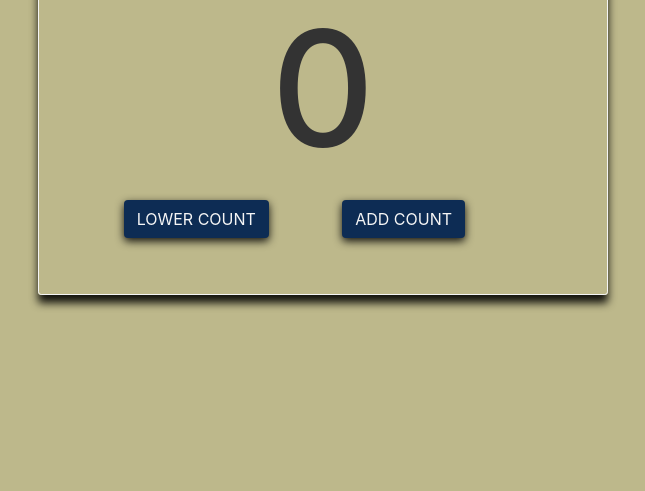
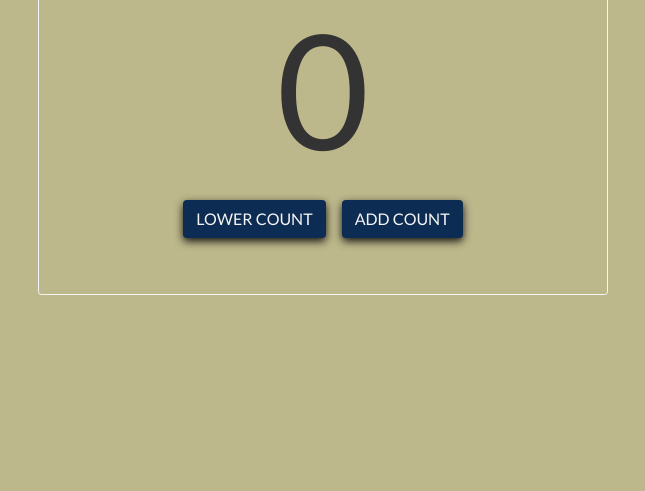
Before and after one commit to BojanElez/counter, a plain HTML site: page index.html in a window 1280 px wide. Shown: the part 309-800 px from the top of the page, without its empty margins (317-962 px from the left). Drawn offline with nearby package versions, Linux system fonts and the light colour scheme.

Commit message:
Update index.html

```diff
--- a/index.html
+++ b/index.html
@@ -3,7 +3,7 @@
   <head>
     <meta charset="UTF-8" />
     <meta name="viewport" content="width=device-width, initial-scale=1.0" />
-    <title>Document</title>
+    <title>Counter</title>
     <!-- Latest compiled and minified CSS -->
     <link
       rel="stylesheet"
@@ -20,6 +20,7 @@
     <script src="https://maxcdn.bootstrapcdn.com/bootstrap/4.5.2/js/bootstrap.min.js"></script>
   </head>
   <style>
+    @import url("https://fonts.googleapis.com/css2?family=Lato:wght@100;400&display=swap");
     :root {
       --mainWhite: #f5f5f5;
       --mainGreen: #7fb800;
@@ -33,10 +34,11 @@
     body {
       background: #bdb88b;
       color: var(--mainWhite);
+      font-family: "Lato", sans-serif;
+      box-sizing: border-box;
     }
     .main-container {
       border: 0.1rem solid var(--mainWhite);
-      box-shadow: 0 0.5rem 0.5rem rgba(0, 0, 0, 0.9);
       border-radius: 0.2rem;
     }
     #counter {
@@ -55,6 +57,13 @@
     }
     .nextBtn:hover {
       background: var(--lightBlue);
+    }
+    .btn-container {
+      display: flex;
+      justify-content: center !important;
+    }
+    #message {
+      padding-top: 10px;
     }
   </style>
   <body>
```
